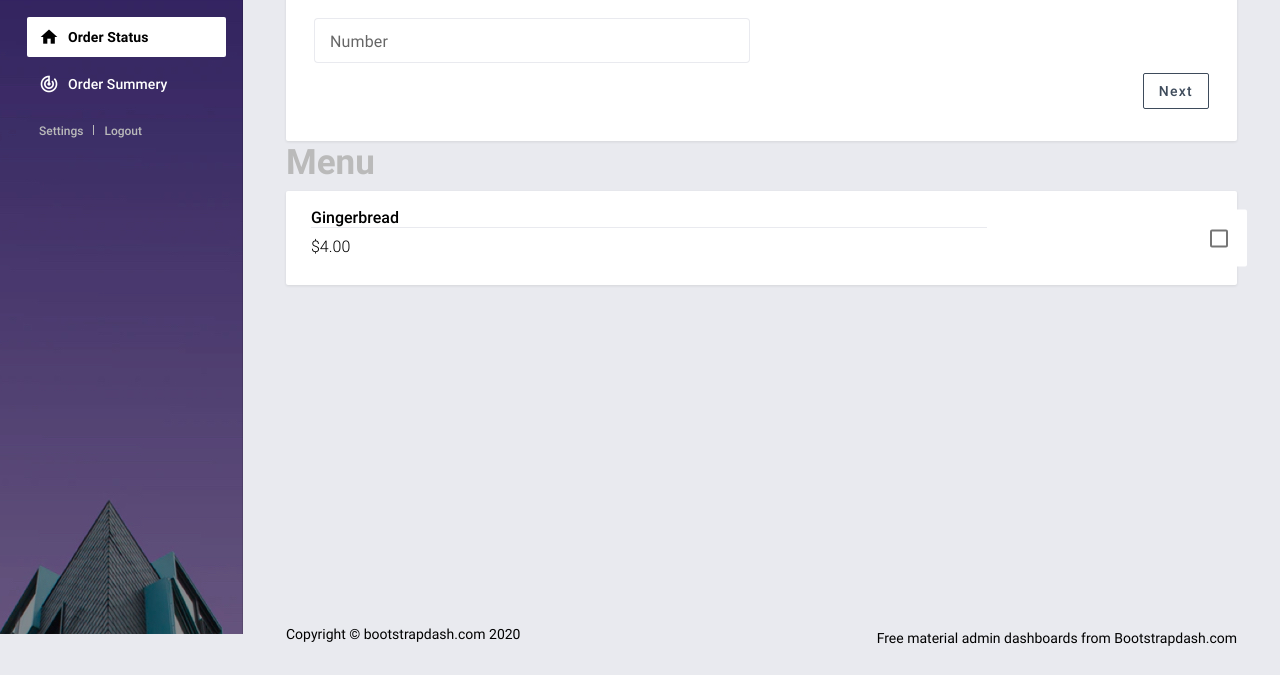
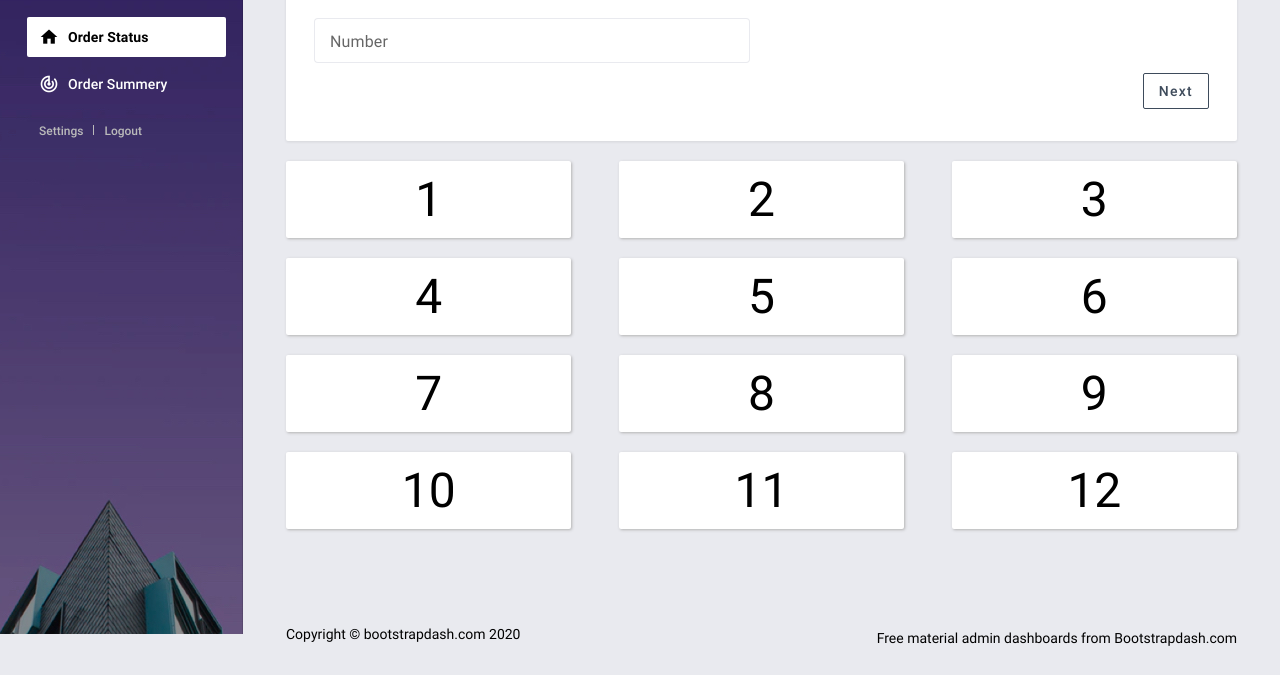
Before and after one commit to ejaygbay/restaurant-mobile, a website: page demo/index.html in a window 1280 px wide. Shown: the part 166-841 px from the top of the page. Drawn offline with Linux system fonts and the light colour scheme; files that its build step writes are made by us from their sources.

Commit message:
Numbers on cards added to enter table number section.

```diff
--- /dev/null
+++ b/assets/css/custom.css
@@ -0,0 +1,15 @@
+.table-num-cards {
+    display: grid;
+    grid-template-columns: 30% 30% 30%;
+    justify-content: space-between;
+}
+
+.table-num-card-item {
+    background: #fff;
+    font-size: 3em;
+    text-align: center;
+    padding: 10px;
+    margin-top: 20px;
+    box-shadow: #b3b3b3 1px 1px 3px;
+    border-radius: 2px;
+}
--- a/demo/index.html
+++ b/demo/index.html
@@ -18,6 +18,9 @@
     <link rel="stylesheet" href="../assets/css/demo/style.css">
     <!-- End layout styles -->
     <link rel="shortcut icon" href="../assets/images/favicon.png" />
+
+    <!-- My custom css -->
+    <link rel="stylesheet" href="../assets/css/custom.css">
 </head>
 
 <body>
@@ -47,7 +50,7 @@
                             </a>
                         </div>
                         <div class="mdc-list-item mdc-drawer-item">
-                            <a class="mdc-drawer-link" href="pages/forms/basic-forms.html">
+                            <a class="mdc-drawer-link" href="#">
                                 <i class="material-icons mdc-list-item__start-detail mdc-drawer-item-icon" aria-hidden="true">track_changes</i> Order Summery
                             </a>
                         </div>
@@ -256,7 +259,7 @@
                 <main class="content-wrapper">
                     <div class="mdc-layout-grid">
                         <!-- Table number section -->
-                        <section class="mdc-layout-grid__inner">
+                        <section class="mdc-layout-grid__inne">
                             <div class="mdc-layout-grid__cell--span-12">
                                 <div class="mdc-card">
                                     <h6 class="card-title">Enter Table Number</h6>
@@ -282,10 +285,25 @@
                                     </div>
                                 </div>
                             </div>
+
+                            <div class="table-num-cards">
+                                <div class="table-num-card-item">1</div>
+                                <div class="table-num-card-item">2</div>
+                                <div class="table-num-card-item">3</div>
+                                <div class="table-num-card-item">4</div>
+                                <div class="table-num-card-item">5</div>
+                                <div class="table-num-card-item">6</div>
+                                <div class="table-num-card-item">7</div>
+                                <div class="table-num-card-item">8</div>
+                                <div class="table-num-card-item">9</div>
+                                <div class="table-num-card-item">10</div>
+                                <div class="table-num-card-item">11</div>
+                                <div class="table-num-card-item">12</div>
+                            </div>
                         </section>
 
                         <!-- Restaurant Menu Section -->
-                        <section>
+                        <!-- <section>
                             <h1 class="text-muted">Menu</h1>
                             <div class="mdc-layout-grid__cell stretch-card mdc-layout-grid__cell--span-3-desktop mdc-layout-grid__cell--span-4-tablet">
                                 <div class="mdc-card info-card info-card--success">
@@ -310,7 +328,7 @@
 
 
                             </div>
-                        </section>
+                        </section> -->
                     </div>
                 </main>
 
```
